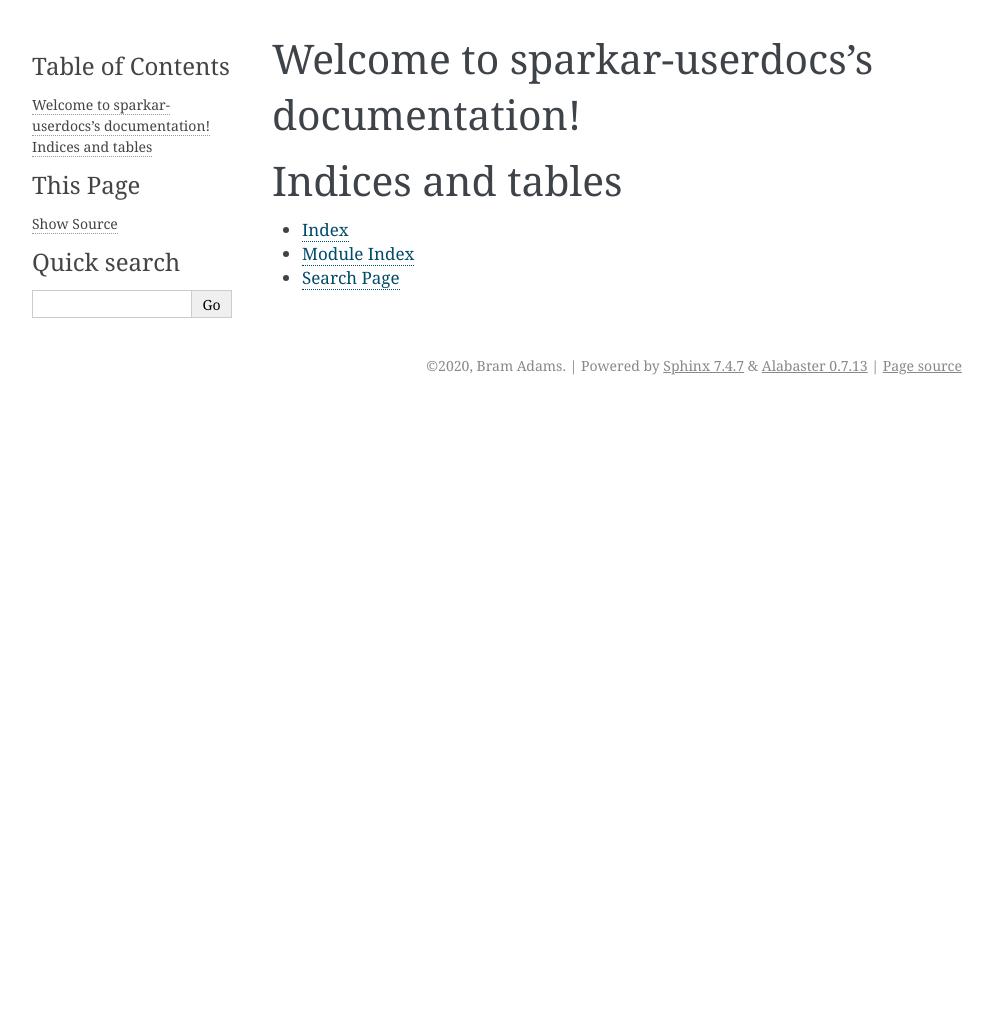
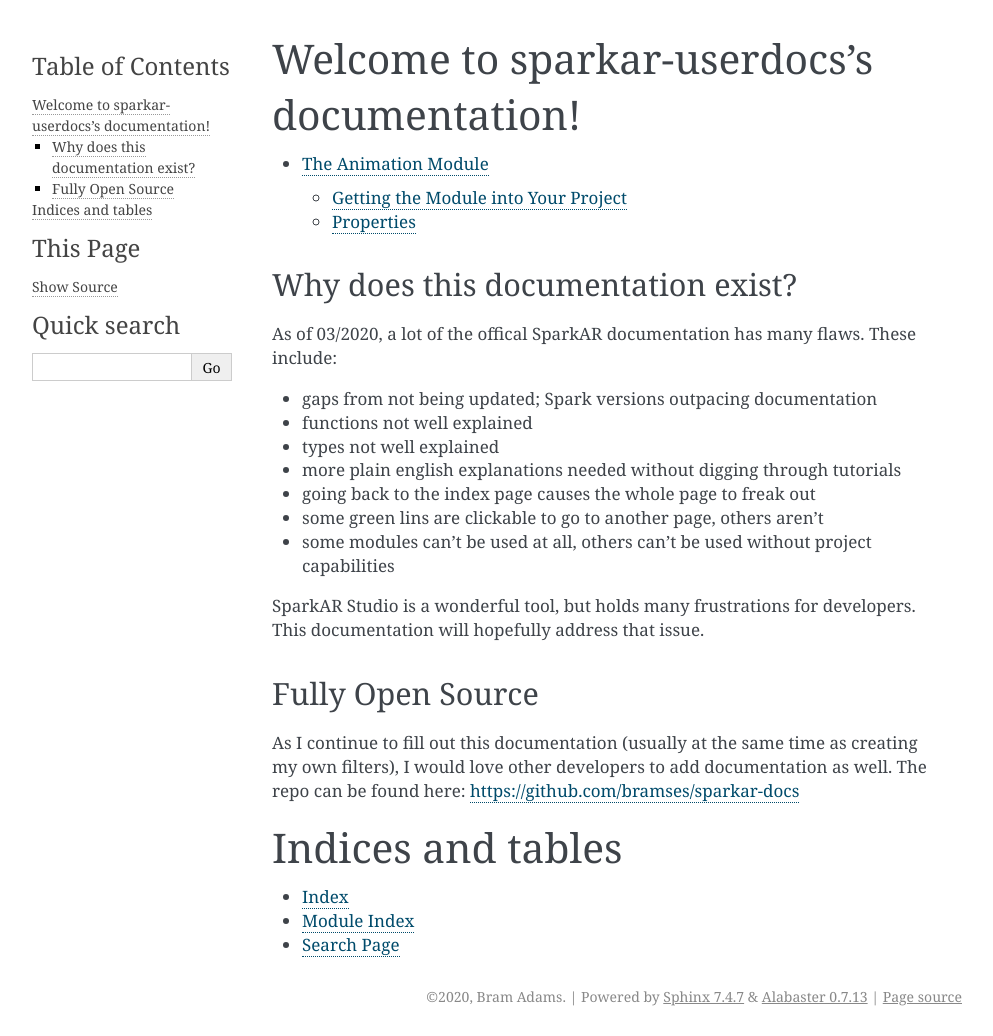
Before and after one commit to bramses/sparkar-docs, a Sphinx documentation site: the page built from source/index.rst, in a window 1280 px wide. Shown: the whole page, without its empty margins (148-1141 px from the left). Built offline with Sphinx 7.4.7, drawn with Linux system fonts in a browser that asks for light colours; before the commit the page ends 900 px from its top, so only the background shows below that.

Commit message:
animation docs v0.01

```diff
--- /dev/null
+++ b/source/animation_module.rst
@@ -0,0 +1,22 @@
+The Animation Module
+====================
+
+The `AnimationModule` allows you to animate 3D objects that live in your assets directory.
+
+
+Getting the Module into Your Project
+------------------------------------
+To be able to use the Animation module, we need to import it into our script.
+
+.. code-block:: javascript
+
+    const Animation = require('Animation');
+
+Properties
+----------
+
+**samplers** are exposed values from your animation. These values can be of types: `Colors`, or `ScalarSamples` (an array of numbers).
+
+You'll generally be using this property to recieve more information about easing methods you're using.
+
+Read more about the values you can retrieve from the SamplerFactory `here <https://sparkar.facebook.com/ar-studio/learn/documentation/reference/animation_module/samplerfactory_class>`_.
--- a/source/conf.py
+++ b/source/conf.py
@@ -22,6 +22,8 @@
 project = u'sparkar-userdocs'
 copyright = u'2020, Bram Adams'
 author = u'Bram Adams'
+
+
 
 # The short X.Y version
 version = u''
@@ -48,6 +50,7 @@
     'sphinx.ext.ifconfig',
     'sphinx.ext.viewcode',
     'sphinx.ext.githubpages',
+    'recommonmark'
 ]
 
 # Add any paths that contain templates here, relative to this directory.
--- a/source/index.rst
+++ b/source/index.rst
@@ -2,15 +2,34 @@
    sphinx-quickstart on Mon Mar  2 11:59:42 2020.
    You can adapt this file completely to your liking, but it should at least
    contain the root `toctree` directive.
+   https://thomas-cokelaer.info/tutorials/sphinx/rest_syntax.html
+   https://sublime-and-sphinx-guide.readthedocs.io/en/latest/code_blocks.html
 
 Welcome to sparkar-userdocs's documentation!
 ============================================
-
 .. toctree::
    :maxdepth: 2
-   :caption: Contents:
 
+   animation_module
 
+Why does this documentation exist?
+----------------------------------
+As of 03/2020, a lot of the offical SparkAR documentation has many flaws. These include:
+
+* gaps from not being updated; Spark versions outpacing documentation
+* functions not well explained
+* types not well explained
+* more plain english explanations needed without digging through tutorials
+* going back to the index page causes the whole page to freak out
+* some green lins are clickable to go to another page, others aren't
+* some modules can't be used at all, others can't be used without project capabilities
+
+SparkAR Studio is a wonderful tool, but holds many frustrations for developers. This documentation will hopefully address that issue.
+
+Fully Open Source
+-----------------
+
+As I continue to fill out this documentation (usually at the same time as creating my own filters), I would love other developers to add documentation as well. The repo can be found here: https://github.com/bramses/sparkar-docs
 
 Indices and tables
 ==================
```
